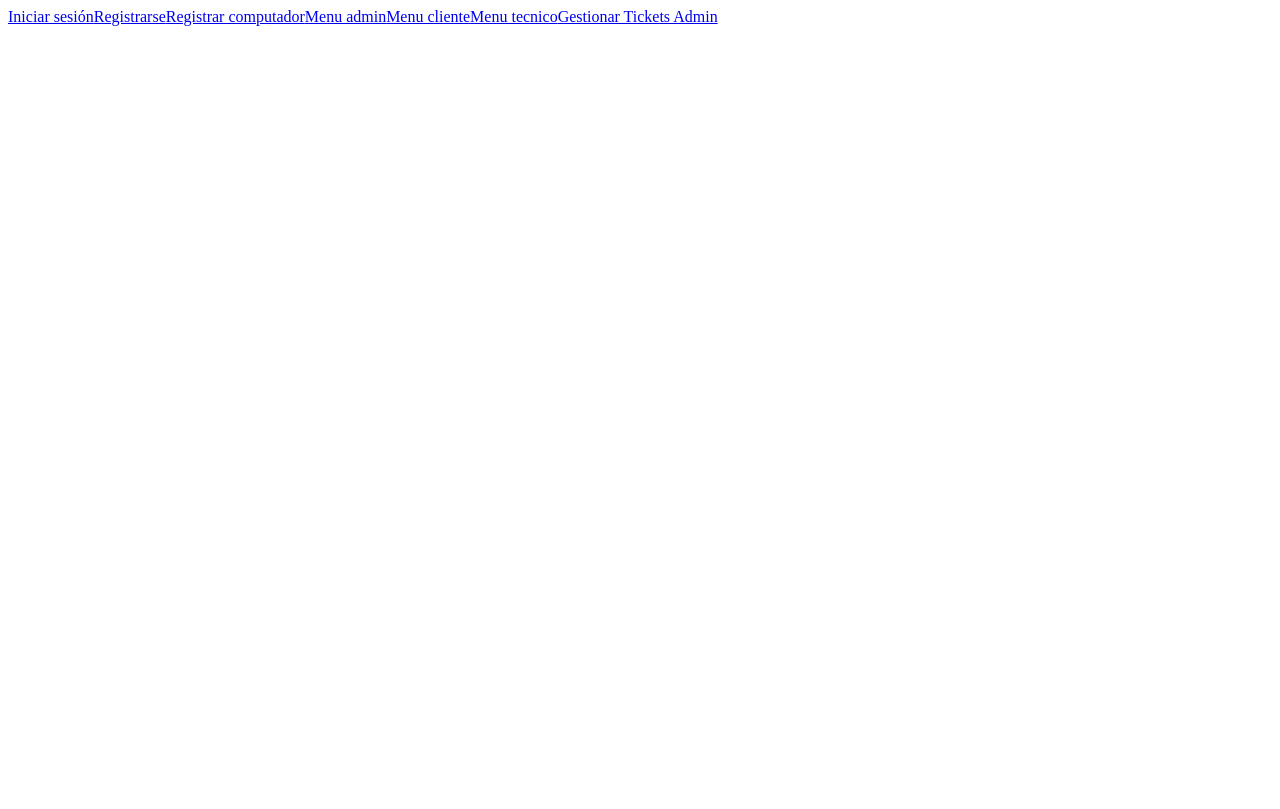
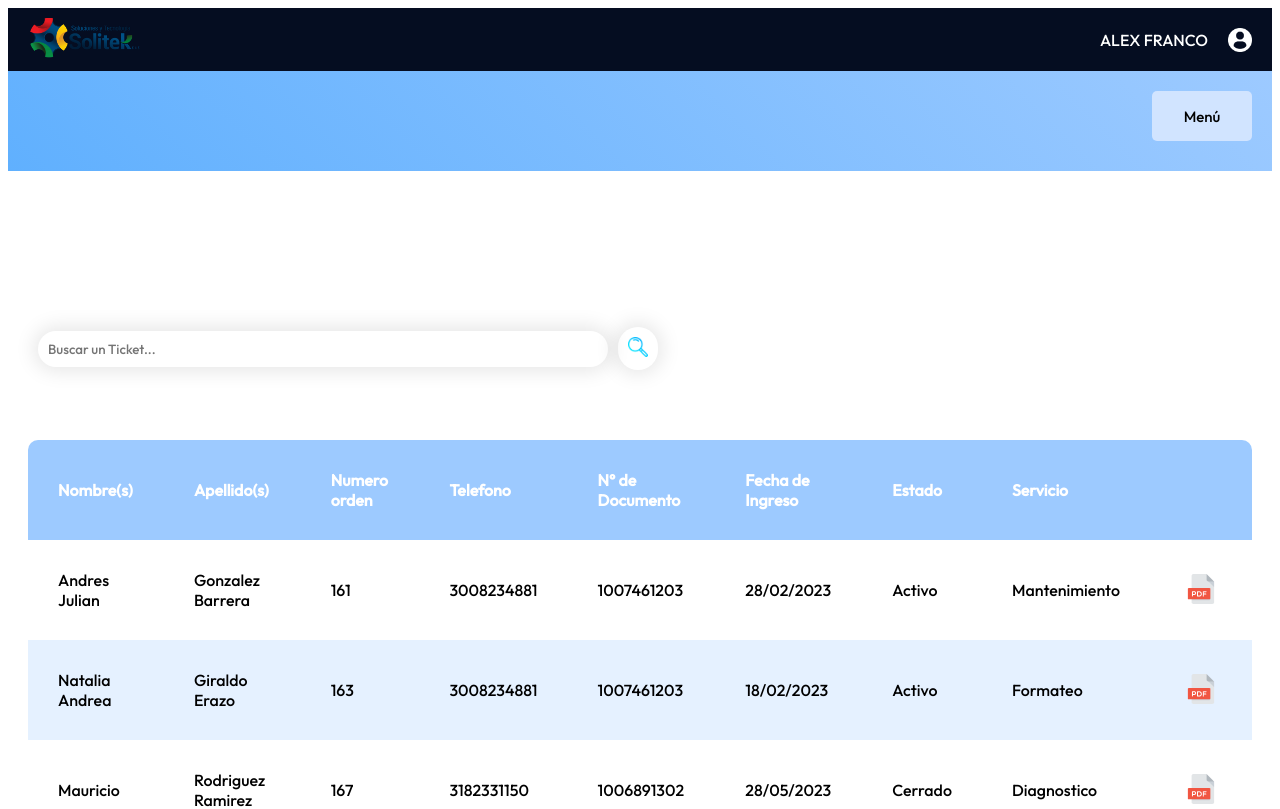
Before and after one commit to AngelASAP107/SolitekWebApp, an Angular app: page /tickets-history in a window 1280 px wide. Before the commit this address led to /. Shown: the top 809 px of the page. Built offline with nearby package versions, Linux system fonts and the light colour scheme.

Commit message:
Creación del historial tickets
creación del front del historial tickets

```diff
--- a/src/app/app-routing.module.ts
+++ b/src/app/app-routing.module.ts
@@ -7,6 +7,7 @@ import { MenuAdminComponent } from './auth/menu-admin/menu-admin.component';
 import { MenuClientComponent } from './auth/menu-client/menu-client.component';
 import { MenuTechnicalComponent } from './auth/menu-technical/menu-technical.component';
 import { ManageTicketsAdComponent } from './auth/manage-tickets-ad/manage-tickets-ad.component';
+import { TicketsHistoryComponent } from './auth/tickets-history/tickets-history.component';
 
 
 const routes: Routes = [
@@ -16,7 +17,8 @@ const routes: Routes = [
   { path: 'menu-admin', component: MenuAdminComponent },
   { path: 'menu-cliente', component: MenuClientComponent },
   { path: 'menu-tecnico', component: MenuTechnicalComponent },
-  { path: 'manage-tickets-ad', component: ManageTicketsAdComponent }
+  { path: 'manage-tickets-ad', component: ManageTicketsAdComponent},
+  {path: 'tickets-history', component: TicketsHistoryComponent}
 ];
 
 @NgModule({
--- a/src/app/app.component.html
+++ b/src/app/app.component.html
@@ -1,8 +1,9 @@
 <router-outlet></router-outlet>
-<a routerLink="/login">Iniciar sesión</a>
-<a routerLink="/register">Registrarse</a>
-<a routerLink="/register-computer">Registrar computador</a>
-<a routerLink="/menu-admin">Menu admin</a>
-<a routerLink="/menu-cliente">Menu cliente</a>
-<a routerLink="/menu-tecnico">Menu tecnico</a>
-<a routerLink="/manage-tickets-ad">Gestionar Tickets Admin</a>
+<a routerLink="/login">Iniciar sesión</a><br>
+<a routerLink="/register">Registrarse</a><br>
+<a routerLink="/register-computer">Registrar computador</a><br>
+<a routerLink="/menu-admin">Menu admin</a><br>
+<a routerLink="/menu-cliente">Menu cliente</a><br>
+<a routerLink="/menu-tecnico">Menu tecnico</a><br>
+<a routerLink="/manage-tickets-ad">Gestionar Tickets Admin</a><br>
+<a routerLink="/tickets-history">Historia Tikects Admin</a><br>
--- a/src/app/auth/tickets-history/tickets-history.component.css
+++ b/src/app/auth/tickets-history/tickets-history.component.css
@@ -0,0 +1,226 @@
+@import url('https://fonts.googleapis.com/css2?family=Outfit:wght@500&display=swap');
+
+body {
+    font-family: 'Arial', sans-serif;
+    margin: 0;
+    padding: 0;
+    box-sizing: border-box;
+}
+
+header {
+    display: flex;
+    justify-content: space-between;
+    align-items: center;
+    padding: 10px 20px;
+    background-color: #050D21;
+    color: white;
+}
+
+.logo-button {
+    background: none;
+    border: none;
+    padding: 0;
+    cursor: pointer;
+}
+
+.logo-button img {
+    height: 40px;
+}
+
+.header-right {
+    display: flex;
+    align-items: center;
+    font-family: "Outfit", sans-serif;
+    font-optical-sizing: auto;
+    font-weight: 300;
+    font-style: normal;
+}
+
+.header-right span {
+    margin-right: 20px;
+}
+
+.user-icon {
+    width: 24px;
+    height: 24px;
+}
+
+.title-section {
+    background: linear-gradient(45deg, #60B0FE, #9DCAFF);
+    padding: 20px;
+    color: white;
+    display: flex;
+    align-items: center;
+    justify-content: right;
+}
+
+.title-section h1 {
+    margin: 0;
+    color: white;
+    font-family: "Outfit", sans-serif;
+    font-optical-sizing: auto;
+    font-weight: 400;
+    font-style: normal;
+}
+
+.menuback{
+    font-family: "Outfit", sans-serif;
+    font-optical-sizing: auto;
+    font-weight: 300;
+    font-style: normal;
+    font-size: 15px;
+    background-color: #D1E4FF;
+    color: black;
+    border: none;
+    padding: 5px 10px;
+    cursor: pointer;
+    border-radius: 5px;
+    width: 100px;
+    height: 50px;
+    margin-bottom: 10px;
+}
+
+.search-section {
+    display: flex;
+    justify-content: flex-start;
+    align-items: center;
+    padding: 20px;
+    margin-top: 10%;
+    position: relative;
+    margin-bottom: 20px;
+}
+
+.search-bar {
+    display: flex;
+    align-items: center;
+    background: transparent;
+    padding: 10px;
+    width: 800%;
+    max-width: 100%;
+}
+
+.search-input {
+    font-family: "Outfit", sans-serif;
+    font-optical-sizing: auto;
+    font-weight: 100;
+    font-style: normal;
+    padding: 10px;
+    border: none;
+    border-radius: 50px;
+    outline: none;
+    width: 550px;
+    background: transparent;
+    box-shadow: none;
+    margin-right: 10px; /* Agregado para separar el input del botón */
+    box-shadow: 0px 0px 20px 4px rgba(0, 0, 0, 0.1);
+}
+
+.search-button {
+    padding: 10px;
+    background: transparent;
+    border: none;
+    cursor: pointer;
+    border-radius: 50px;
+    box-shadow: 0px 0px 20px 4px rgba(0, 0, 0, 0.1);
+    margin-right: 10px;
+}
+
+.add-button-group {
+    display: flex;
+    align-items: center;
+    margin-left: 10px;
+    width: 90%;
+}
+
+.add-icon-button, .add-text-button {
+    font-family: "Outfit", sans-serif;
+    font-optical-sizing: auto;
+    font-weight: 100;
+    font-style: normal;
+    padding: 10px;
+    background: transparent;
+    border: none;
+    cursor: pointer;
+    color: black;
+    white-space: nowrap;
+    margin-right: -10px;
+    display: flex;
+    align-items: center;
+}
+
+.add-icon-button img, .search-button img {
+    height: 20px;
+    width: 20px;
+}
+.add-icon-button{
+    border-radius: 50px 0px 0px 50px;
+    box-shadow: 0px 0px 20px 4px rgba(0, 0, 0, 0.1);
+}
+.add-text-button {
+    margin-left: 10px;
+    border-radius: 0px 50px 50px 0px;
+    height: 40px;
+    box-shadow: 0px 0px 20px 4px rgba(0, 0, 0, 0.1);
+}
+
+table {
+    padding: 20px;
+    width: 100%;
+    margin-top: 10px;
+    background-color: rgba(255, 255, 255, 0.8);
+    font-family: "Outfit", sans-serif;
+    font-optical-sizing: auto;
+    font-weight: 100;
+    font-style: normal;
+    overflow: hidden;
+    border-spacing: 0; /* Elimina el espacio entre celdas */
+
+}
+
+table thead {
+    background-color: #9DCAFF;
+    color: white;
+    border-radius: 10px 10px 0 0; /* Redondea solo las esquinas superiores */
+}
+
+thead th:first-child {
+    border-top-left-radius: 10px; /* Redondea solo la esquina superior izquierda */
+}
+
+thead th:last-child {
+    border-top-right-radius: 10px; /* Redondea solo la esquina superior derecha */
+}
+
+table th, table td {
+    padding: 30px;
+    text-align: left;
+}
+
+table tbody tr:nth-child(even) {
+    background-color: rgba(0, 123, 255, 0.1);
+}
+
+.edit-button, .finish-button {
+    font-family: "Outfit", sans-serif;
+    font-optical-sizing: auto;
+    font-weight: 100;
+    font-style: normal;
+    background-color: #D1E4FF;
+    color: black;
+    border: none;
+    padding: 5px 10px;
+    cursor: pointer;
+    border-radius: 5px;
+    width: 100px;
+    margin-bottom: 10px;
+}
+
+
+.edit-button {
+    margin-right: 5px;
+}
+
+.pdf-button{
+    background-color: transparent;
+    border: none;
+}
--- a/src/app/auth/tickets-history/tickets-history.component.html
+++ b/src/app/auth/tickets-history/tickets-history.component.html
@@ -1 +1,87 @@
-<p>tickets-history works!</p>
+<!DOCTYPE html>
+<html lang="es">
+<head>
+    <meta charset="UTF-8">
+    <meta name="viewport" content="width=device-width, initial-scale=1.0">
+    <title>Gestor de Tickets</title>
+    <link rel="stylesheet" href="tickets-history.component.css">
+</head>
+<body>
+    <header>
+        <button class="logo-button">
+            <img src="assets/images/LOGO-SOLITEK-2-PNG 6.png" alt="Logo Solitek">
+        </button>
+        <div class="header-right">
+            <span>ALEX FRANCO</span>
+            <img src="assets/images/usuario-de-perfil 1.png" alt="User Icon" class="user-icon">
+        </div>
+    </header>
+    <div class="title-section">
+        <button class="menuback">Menú</button>
+    </div>
+    <div class="search-section">
+        <div class="search-bar">
+            <input type="text" class="search-input" placeholder="Buscar un Ticket...">
+            <button class="search-button"><img src="assets/images/lupa 1.png" alt="Buscar"></button>
+        </div>
+    </div>
+    <main>
+        <table>
+            <thead>
+                <tr>
+                    <th>Nombre(s)</th>
+                    <th>Apellido(s)</th>
+                    <th>Numero orden</th>
+                    <th>Telefono</th>
+                    <th>N° de Documento</th>
+                    <th>Fecha de Ingreso</th>
+                    <th>Estado</th>
+                    <th>Servicio</th>
+                    <th> </th>
+                </tr>
+            </thead>
+            <tbody>
+                <tr>
+                    <td>Andres Julian</td>
+                    <td>Gonzalez Barrera</td>
+                    <td>161</td>
+                    <td>3008234881</td>
+                    <td>1007461203</td>
+                    <td>28/02/2023</td>
+                    <td>Activo</td>
+                    <td>Mantenimiento</td>
+                    <td>
+                        <button class="pdf-button"><img src="assets/images/pdf 2.png"></button>
+                    </td>
+                </tr>
+                <tr>
+                    <td>Natalia Andrea</td>
+                    <td>Giraldo Erazo</td>
+                    <td>163</td>
+                    <td>3008234881</td>
+                    <td>1007461203</td>
+                    <td>18/02/2023</td>
+                    <td>Activo</td>
+                    <td>Formateo</td>
+                    <td>
+                        <button class="pdf-button"><img src="assets/images/pdf 2.png"></button>
+                    </td>
+                </tr>
+                <tr>
+                    <td>Mauricio</td>
+                    <td>Rodriguez Ramirez</td>
+                    <td>167</td>
+                    <td>3182331150</td>
+                    <td>1006891302</td>
+                    <td>28/05/2023</td>
+                    <td>Cerrado</td>
+                    <td>Diagnostico</td>
+                    <td>
+                        <button class="pdf-button"><img src="assets/images/pdf 2.png"></button>
+                    </td>
+                </tr>
+            </tbody>
+        </table>
+    </main>
+</body>
+</html>
```
Also changed, not shown: src/assets/images/pdf 2.png (added).
